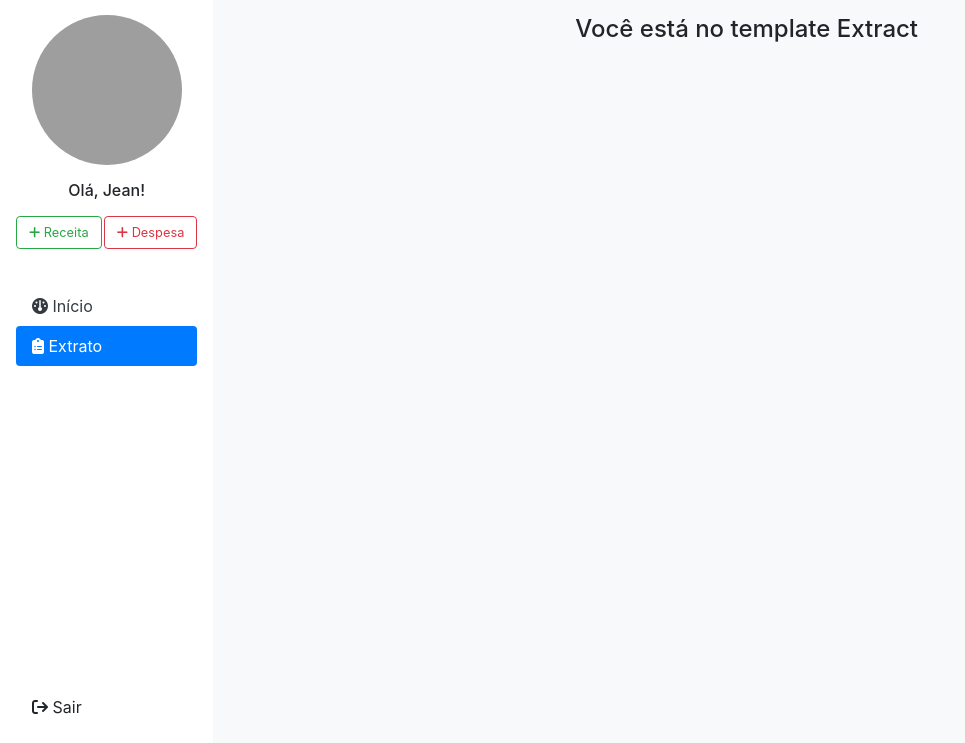
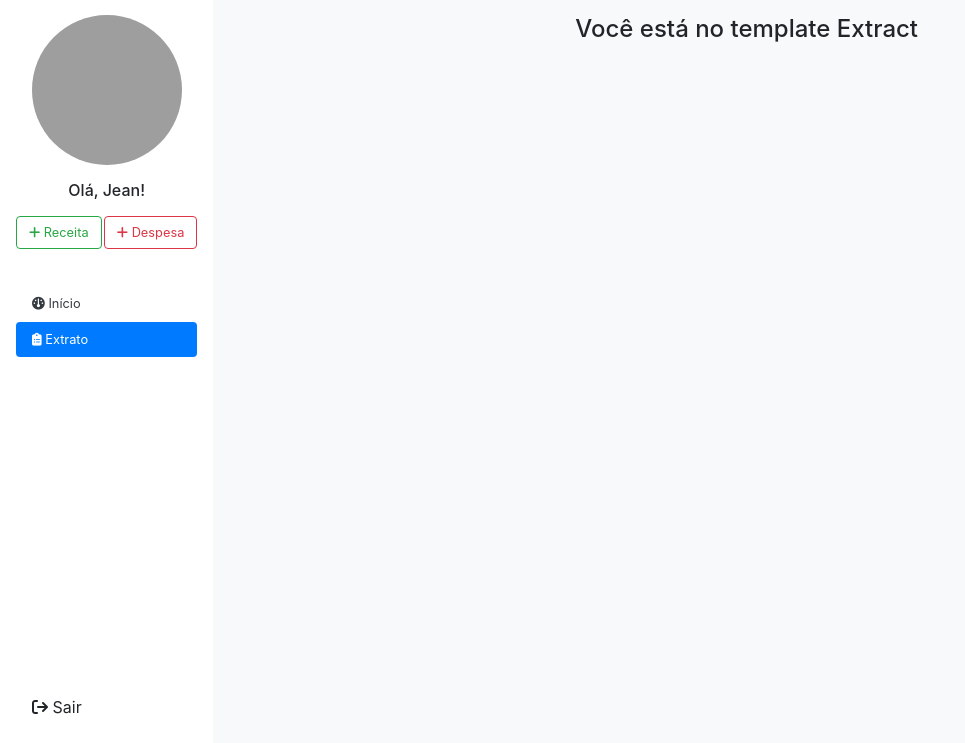
Before and after one commit to ifpi-picos/finance-management, a Django app: page /extract in a window 1280 px wide. Shown: the part 57-800 px from the top of the page, without its empty margins (0-965 px from the left). Run offline with Django 4.2, Linux system fonts and the light colour scheme; data comes from the database, SQL or seed files in the repository; some libraries are stand-ins or nearby versions; grey boxes are pictures that could not be loaded.

Commit message:
Responsive Design

```diff
--- a/financeapp/static/css/main.css
+++ b/financeapp/static/css/main.css
@@ -25,9 +25,17 @@ hr {
     font-size: 1vw;
 }
 
+#extract, #dashboard {
+    font-size: 1vw;
+}
+
 /* Estilos para dispositivos móveis */
-@media (max-width: 600px) {
+@media (max-width: 767px) {
     .btn.btn-outline-success.btn-md, .btn.btn-outline-danger.btn-md {
         font-size: 1rem !important;
     }
+
+    #extract, #dashboard {
+        font-size: 1rem;
+    }
 }
```
